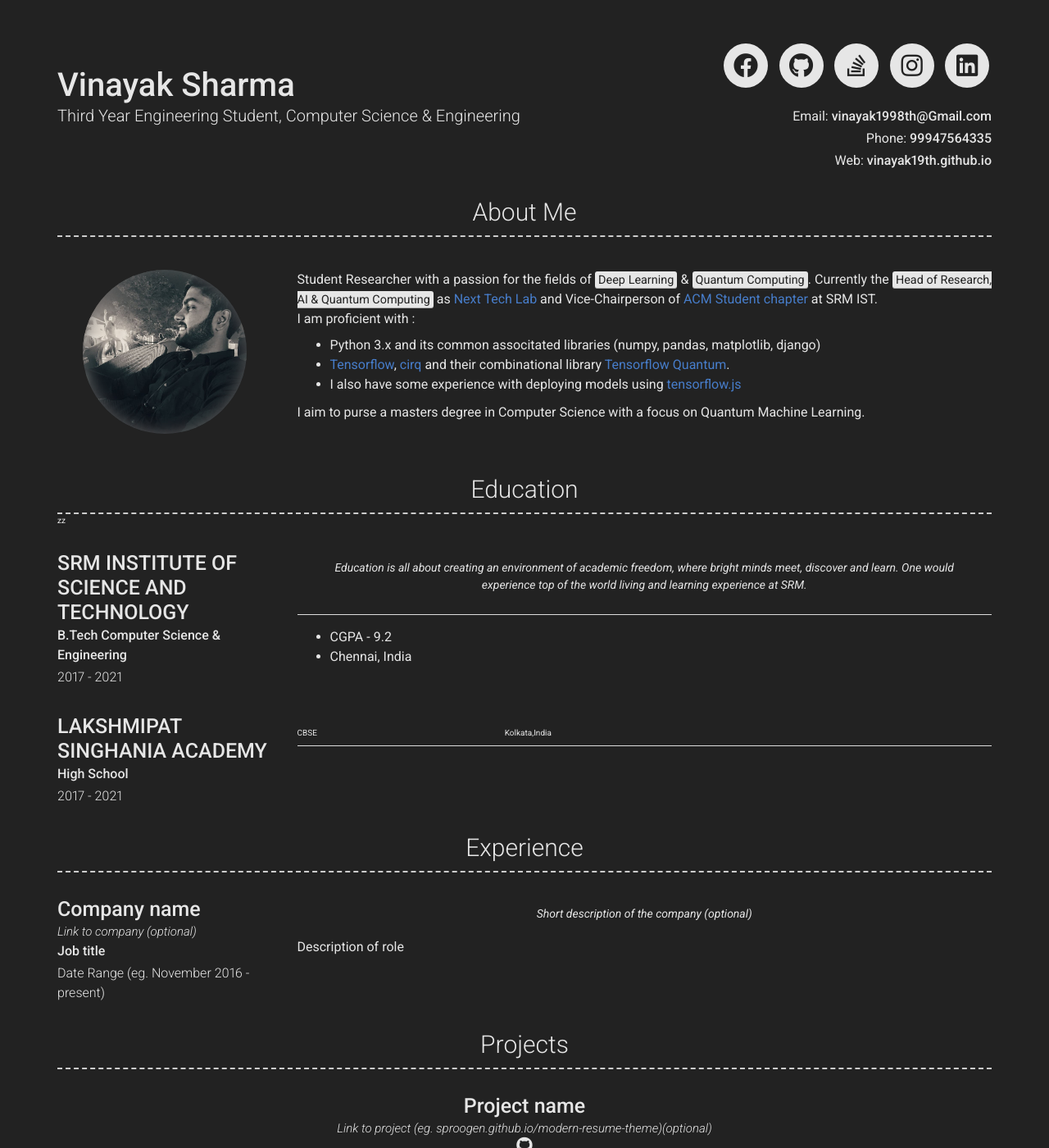
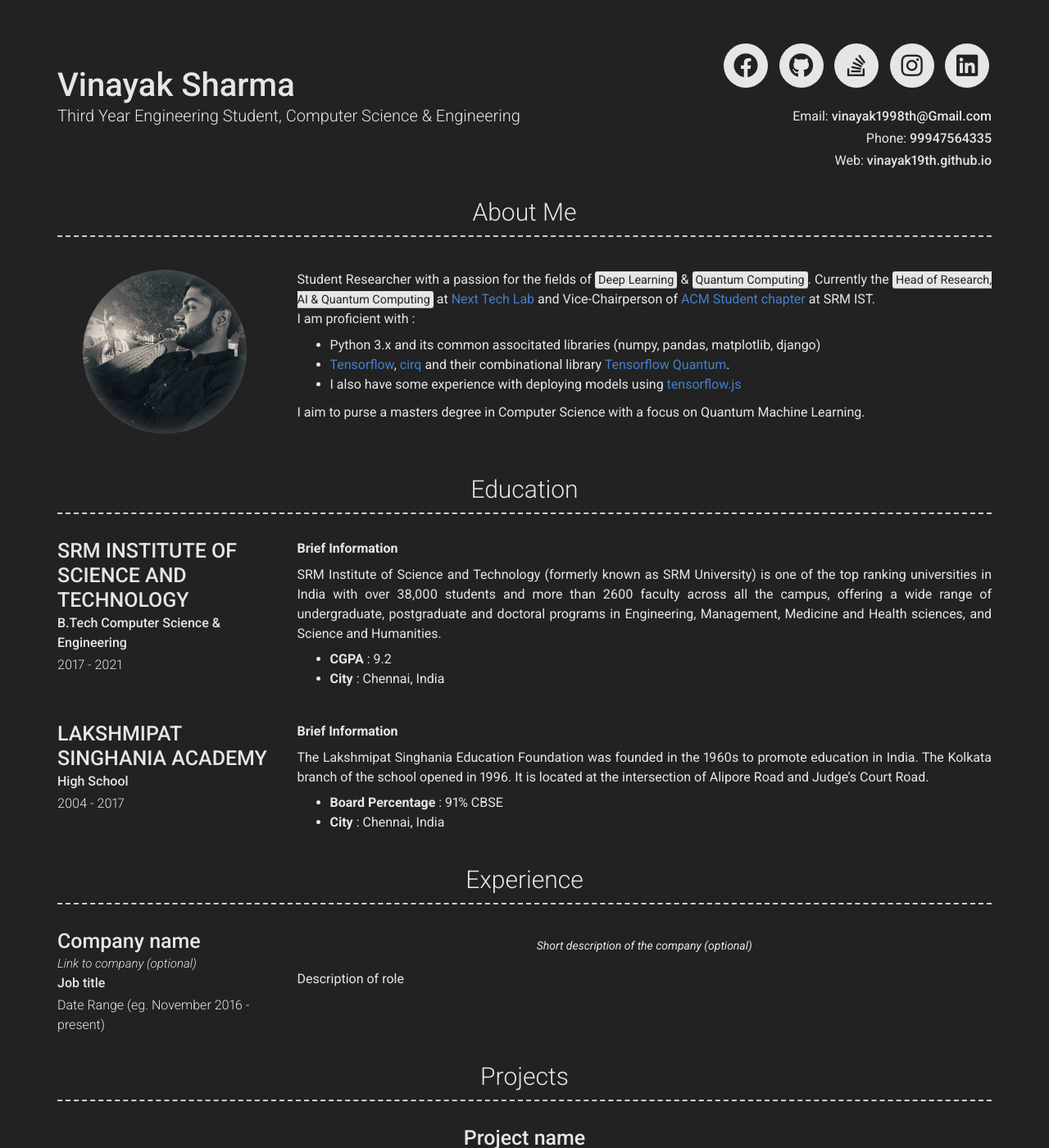
Before and after one commit to vinayak19th/vinayak19th.github.io, a Jekyll site: the page built from index.md, in a window 1280 px wide and 1400 px high. Shown: the whole window at 82% size. Built offline with Jekyll 4.4.1, drawn with Linux system fonts in a browser that asks for light colours; nearby versions of some CDN libraries.

Commit message:
Education finalized

```diff
--- a/_config.yml
+++ b/_config.yml
@@ -45,7 +45,7 @@ linkedin_username: vinayaksha
 about_profile_image: images/picture.jpg
 about_content: | # this will include new lines to allow paragraphs
   Student Researcher with a passion for the fields of <mark>Deep Learning</mark> & <mark>Quantum Computing</mark>.
-  Currently the <mark>Head of Research, AI & Quantum Computing</mark> as [Next Tech Lab](https://nextech.io/) and Vice-Chairperson of
+  Currently the <mark>Head of Research, AI & Quantum Computing</mark> at [Next Tech Lab](https://nextech.io/) and Vice-Chairperson of
   [ACM Student chapter](https://www.facebook.com/SRMACM/) at SRM IST. <br>
   I am proficient with :
   - Python 3.x and its common associtated libraries (numpy, pandas, matplotlib, django)
--- a/_data/education.yml
+++ b/_data/education.yml
@@ -1,22 +1,25 @@
 # Education Template
-- layout: left
+- layout: left-edu
   name: SRM INSTITUTE OF SCIENCE AND TECHNOLOGY
   dates: 2017 - 2021
   qualification: B.Tech Computer Science & Engineering
-  quote: >
-    Education is all about creating an environment of academic freedom, where bright minds meet,
-    discover and learn. One would experience top of the world living and learning experience at SRM.<hr>
   description: > # this will include new lines to allow paragraphs
-    - CGPA - 9.2
+    SRM Institute of Science and Technology (formerly known as SRM University) is one of the top ranking universities in India
+    with over 38,000 students and more than 2600 faculty across all the campus, offering a wide range of undergraduate,
+    postgraduate and doctoral programs in Engineering, Management, Medicine and Health sciences, and Science and Humanities.
 
-    - Chennai, India
+    - **CGPA** : 9.2
 
-- layout: left
+    - **City** : Chennai, India
+
+- layout: left-edu
   name: LAKSHMIPAT SINGHANIA ACADEMY
-  dates: 2017 - 2021
+  dates: 2004 - 2017
   qualification: High School
-  uote: >
-    Education is all about creating an environment of academic freedom, where bright minds meet,
-    discover and learn. One would experience top of the world living and learning experience at SRM.
   description: > # this will include new lines to allow paragraphs
-    CBSE | Kolkata,India
+    The Lakshmipat Singhania Education Foundation was founded in the 1960s to promote education in India.
+    The Kolkata branch of the school opened in 1996. It is located at the intersection of Alipore Road and Judge's Court Road. <br>
+
+    - **Board Percentage** : 91% CBSE
+
+    - **City** : Chennai, India
--- a/_includes/education.html
+++ b/_includes/education.html
@@ -1,6 +1,7 @@
 <div class="container education-container">
-  <h3>{{ site.education_title | default: "Education" }}</h3>zz
+  <h3>{{ site.education_title | default: "Education" }}</h3>
   {% for education in site.data.education %}
     {% include {{ education.layout | default: 'left' | append: ".html" }} item=education %}
   {% endfor %}
+</table>
 </div>
--- a/_includes/left-edu.html
+++ b/_includes/left-edu.html
@@ -1,10 +1,17 @@
 <div class="row clearfix layout layout-left">
   <div class="col-xs-12 col-sm-4 col-md-3 col-print-12 details">
     {%- if include.item.name -%}<h4>{{ include.item.name }}</h4>{%- endif -%}
-    {%- if include.item.company -%}<h4>{{ include.item.company }}</h4>{%- endif -%}
-
-    {%- if include.item.job_title -%}<p><b>{{ include.item.job_title }}</b></p>{%- endif -%}
+    {%- if include.item.link -%}
+      {% include a.html href=include.item.link class="link" %}{{ include.item.link }}</a>
+    {%- endif -%}
     {%- if include.item.qualification -%}<p><b>{{ include.item.qualification }}</b></p>{%- endif -%}
     {%- if include.item.dates -%}<p>{{ include.item.dates }}</p>{%- endif -%}
   </div>
+  <div class="col-xs-12 col-sm-8 col-md-9 col-print-12">
+    <p><b>Brief Information</b></p>
+    {%- if include.item.quote -%}
+      <p class="quote">{{ include.item.quote }}</p>
+    {%- endif -%}
+    {{ include.item.description | strip | markdownify }}
+  </div>
 </div>
```
Also changed, not shown: 1 other file.
